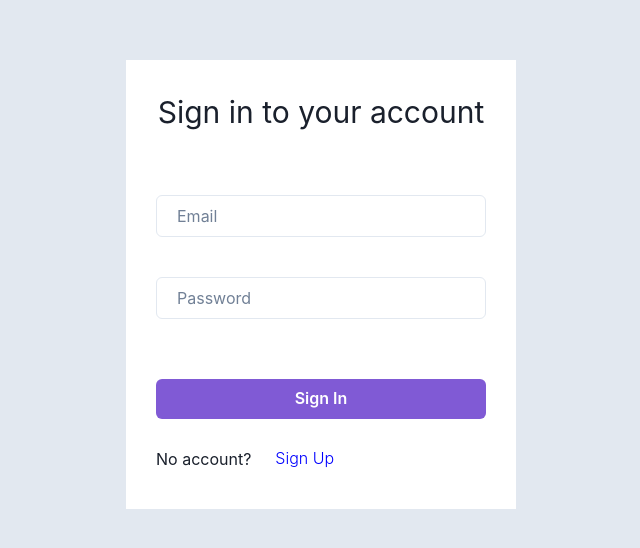
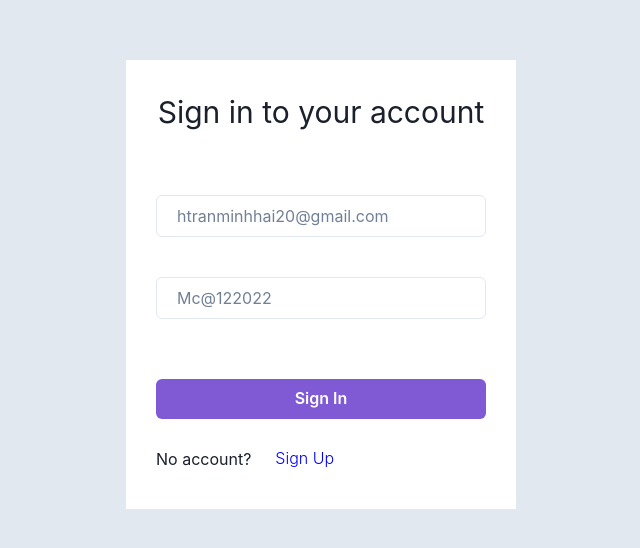
Before and after one commit to cdk-entest/react-cognito-s3, a React (Create React App) app: page / in a window 1280 px wide. Shown: the part 116-664 px from the top of the page, without its empty margins (319-959 px from the left). Built offline with nearby package versions, Linux system fonts and the light colour scheme.

Commit message:
ad username

```diff
--- a/src/components/LoginForm.js
+++ b/src/components/LoginForm.js
@@ -39,7 +39,7 @@ const LoginForm = ({ setAuth }) => {
         <Input
           padding={"20px"}
           margin={"20px"}
-          placeholder="Email"
+          placeholder="htranminhhai20@gmail.com"
           value={name}
           onChange={(event) => {
             setName(event.target.value);
@@ -47,7 +47,7 @@ const LoginForm = ({ setAuth }) => {
         ></Input>
         <Input
           padding={"20px"}
-          placeholder="Password"
+          placeholder="Mc@122022"
           value={pass}
           onChange={(event) => {
             setPass(event.target.value);
```
